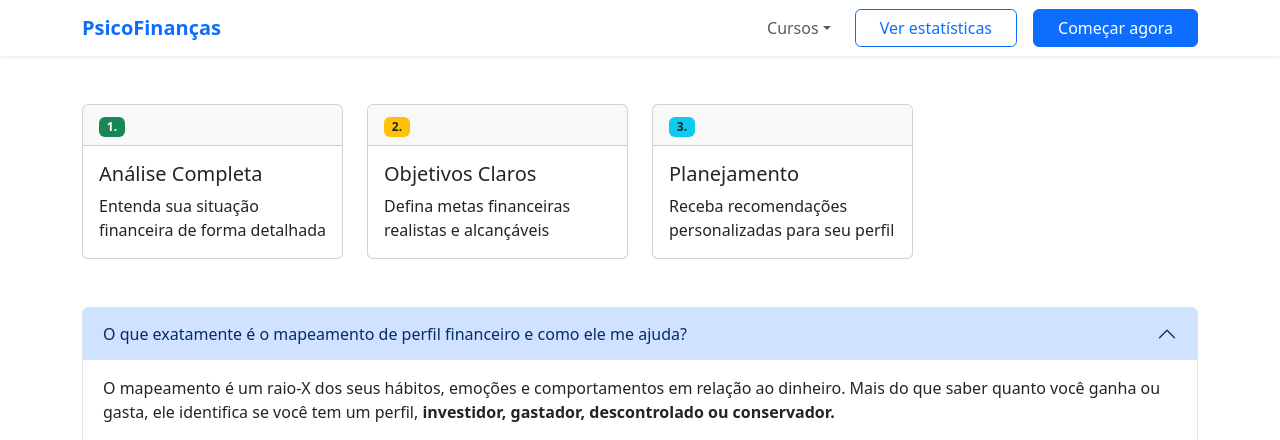
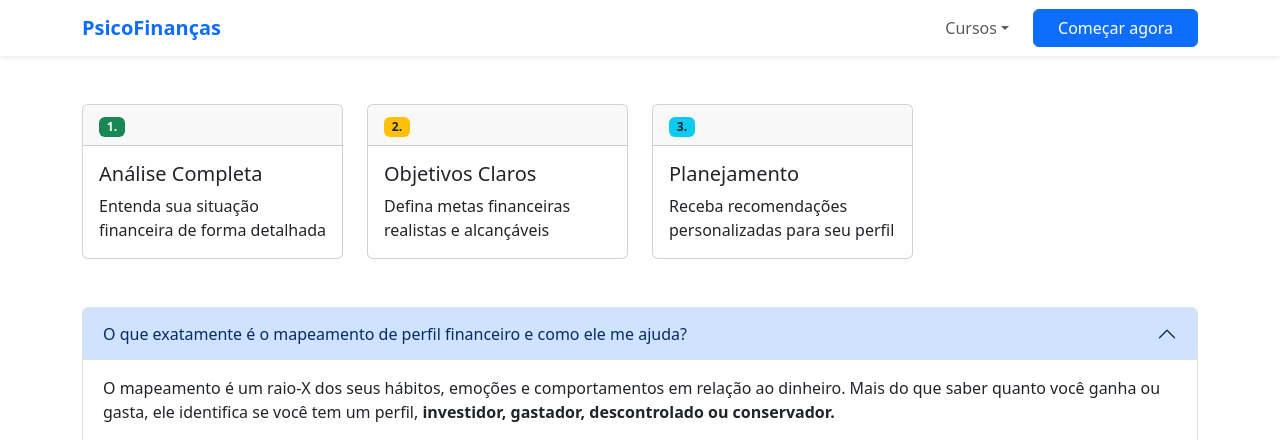
Before and after one commit to arthurandriws-ctrl/PsicoFinancas, a Flask app: page /main in a window 1280 px wide. Shown: the top 440 px of the page. Run offline with Flask 3, Linux system fonts and the light colour scheme.

Commit message:
Update main.html

```diff
--- a/projeto integrador/templates/main.html
+++ b/projeto integrador/templates/main.html
@@ -31,19 +31,15 @@
                     <li class="nav-item dropdown">
                         <a class="nav-link dropdown-toggle" href="#" id="navbarDropdownCursos" role="button" data-bs-toggle="dropdown" aria-expanded="false">Cursos</a>
                         <ul class="dropdown-menu dropdown-menu-end" aria-labelledby="navbarDropdownCursos">
-                            <li><a class="dropdown-item" href="#curso1">Curso 1</a></li>
-                            <li><a class="dropdown-item" href="#curso2">Curso 2</a></li>
+                            <li><a class="dropdown-item" href="https://mg.senac.br/web/guest/catalogo-de-cursos#/cursos/4372">Curso 1</a></li>
+                            <li><a class="dropdown-item" href="https://mg.senac.br/web/guest/catalogo-de-cursos#/cursos/5203">Curso 2</a></li>
                             <li><hr class="dropdown-divider"></li>
                             <li><a class="dropdown-item" href="https://mg.senac.br/">Saiba Mais</a></li>
                         </ul>
                     </li>
 
-
                     <li class="nav-item ms-lg-2">
-                        <a class="btn btn-outline-primary px-4" href="{{ url_for('dashboard') }}">Ver estatísticas</a>
-                    </li>
-                    <li class="nav-item ms-lg-2">
-                        <a class="btn btn-primary px-4" href="{{ url_for('formulario1') }}">Começar agora</a>
+                        <a class="btn btn-primary px-4" href="formulario 1.html">Começar agora</a>
                     </li>
                 </ul>
             </div>
@@ -135,9 +131,7 @@
                 </h2>
                 <div id="collapseThree" class="accordion-collapse collapse" data-bs-parent="#accordionFAQ">
                     <div class="accordion-body">
-                        Saber o seu perfil
-
-                        é o diagnóstico; agora começa o tratamento! Junto com o resultado do seu perfil, você receberá um plano de ação prático dividido em três etapas básicas:
+                        Saber o seu perfil é o diagnóstico; agora começa o tratamento! Junto com o resultado do seu perfil, você receberá um plano de ação prático dividido em três etapas básicas:
                         <ol>
                             <li><b>O que parar de fazer:</b> Identificamos o seu maior "ponto cego" financeiro (ex: compras por impulso ou medo de investir) para você estancar o sangramento de dinheiro.</li>
                             <li><b>Onde focar:</b> Sugestões de produtos financeiros ou métodos de organização ideais para o seu nível de tolerância ao risco.</li>
```
